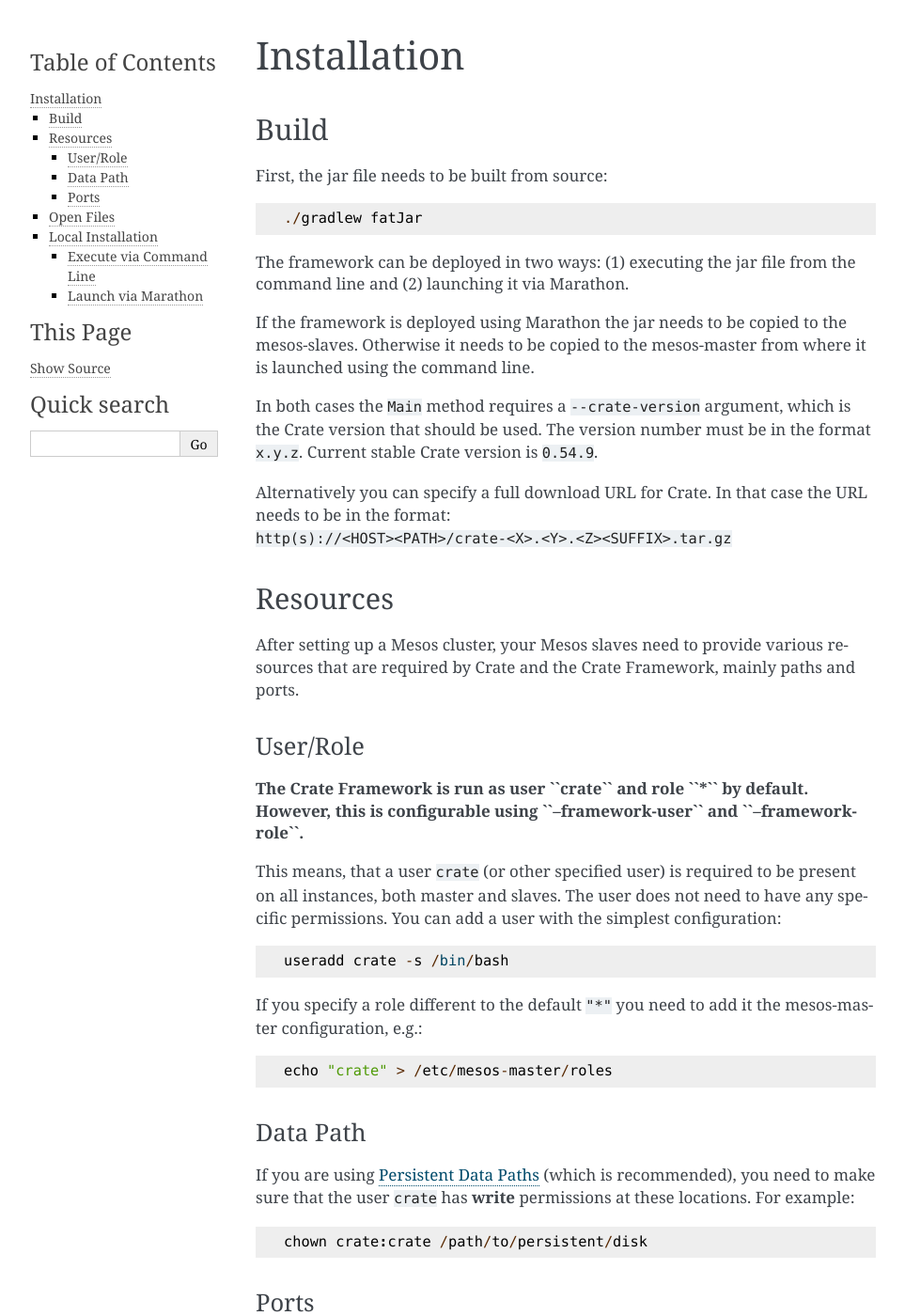
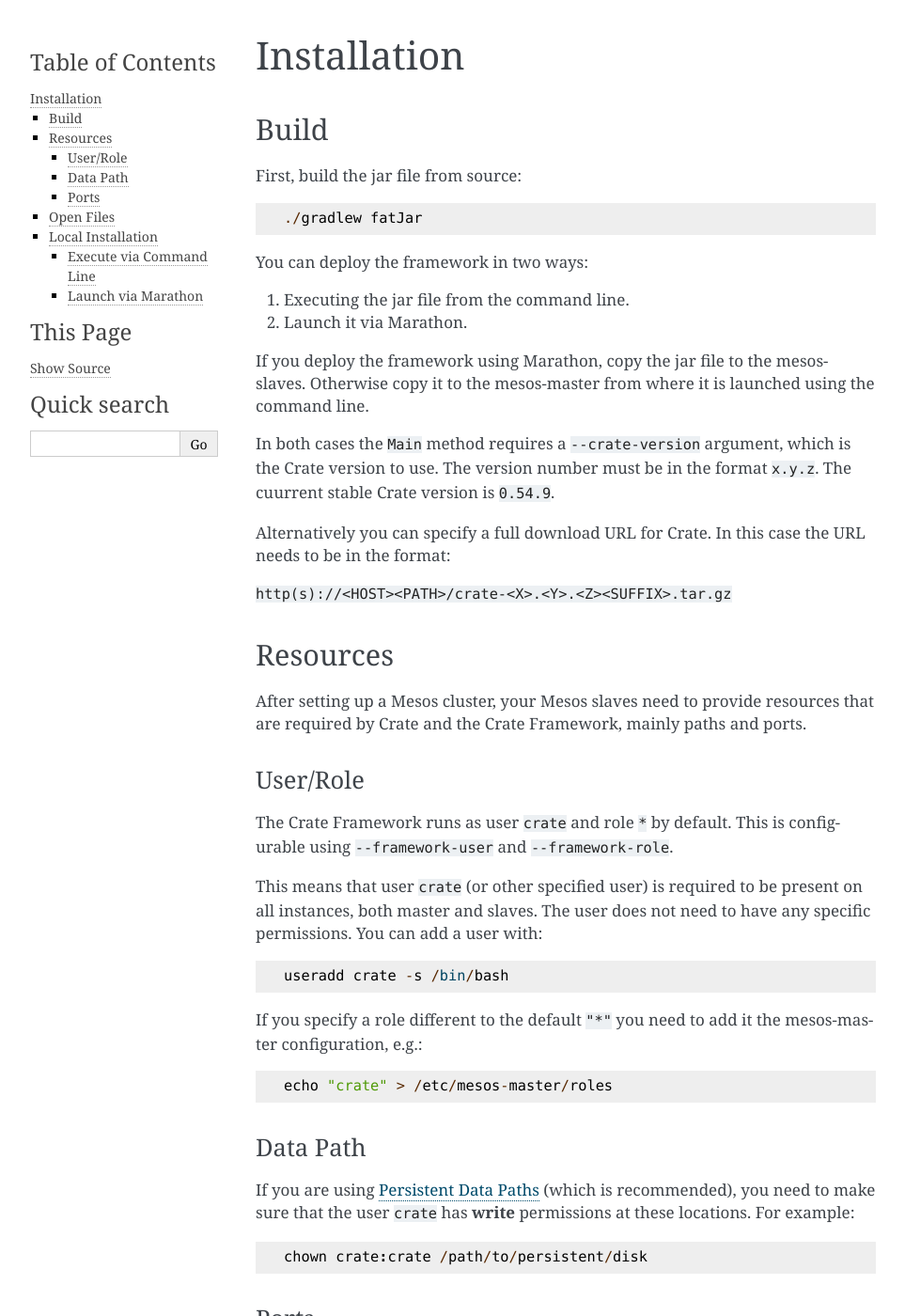
Before and after one commit to crate/crate-mesos-framework, a Sphinx documentation site: the page built from docs/installation.rst, in a window 1280 px wide and 1400 px high. Shown: the whole window at 94% size, without its empty margins (148-1111 px from the left). Built offline with Sphinx 7.4.7, drawn with Linux system fonts in a browser that asks for light colours; some of the changed text lies outside the part shown.

```diff
--- a/docs/index.rst
+++ b/docs/index.rst
@@ -25,8 +25,8 @@ Disclaimer
 
     The Crate Mesos Framework is intended to be used for quickly launching
     Crate on a Mesos cluster for testing purposes.
-    However it is recommended, not to use it in production yet.
-    Changes in the API might break older installations!
+    It's not recommended for production use yet and changes in the API might
+    break older installations!
 
 
 .. _Crate: https://crate.io
--- a/docs/installation.rst
+++ b/docs/installation.rst
@@ -5,44 +5,44 @@ Installation
 Build
 =====
 
-First, the jar file needs to be built from source::
+First, build the jar file from source::
 
     ./gradlew fatJar
 
-The framework can be deployed in two ways: (1) executing the jar file from the
-command line and (2) launching it via Marathon.
+You can deploy the framework in two ways:
 
-If the framework is deployed using Marathon the jar needs to be copied to the
-mesos-slaves. Otherwise it needs to be copied to the mesos-master from where it
-is launched using the command line.
+1. Executing the jar file from the command line.
+2. Launch it via Marathon.
+
+If you deploy the framework using Marathon, copy the jar file to the
+mesos-slaves. Otherwise copy it to the mesos-master from where it is launched
+using the command line.
 
 In both cases the ``Main`` method requires a ``--crate-version`` argument,
-which is the Crate version that should be used. The version number must be
-in the format ``x.y.z``.
-Current stable Crate version is ``0.54.9``.
+which is the Crate version to use. The version number must be in the format
+``x.y.z``. The cuurrent stable Crate version is ``0.54.9``.
 
-Alternatively you can specify a full download URL for Crate. In that case
-the URL needs to be in the format: ``http(s)://<HOST><PATH>/crate-<X>.<Y>.<Z><SUFFIX>.tar.gz``
+Alternatively you can specify a full download URL for Crate. In this case the
+URL needs to be in the format:
+
+``http(s)://<HOST><PATH>/crate-<X>.<Y>.<Z><SUFFIX>.tar.gz``
 
 
 Resources
 =========
 
-After setting up a Mesos cluster, your Mesos slaves need to provide various
-resources that are required by Crate and the Crate Framework, mainly paths and
-ports.
+After setting up a Mesos cluster, your Mesos slaves need to provide resources
+that are required by Crate and the Crate Framework, mainly paths and ports.
 
 User/Role
 ---------
 
-**The Crate Framework is run as user ``crate`` and role ``*`` by default.
-However, this is configurable using ``--framework-user`` and
-``--framework-role``.**
+The Crate Framework runs as user ``crate`` and role ``*`` by default. This is
+configurable using ``--framework-user`` and ``--framework-role``.
 
-This means, that a user ``crate`` (or other specified user) is required to be
+This means that user ``crate`` (or other specified user) is required to be
 present on all instances, both master and slaves. The user does not need to
-have any specific permissions. You can add a user with the simplest
-configuration::
+have any specific permissions. You can add a user with::
 
     useradd crate -s /bin/bash
 
@@ -85,29 +86,29 @@ Open Files
 
 Depending on the size of your installation, Crate can open a lot of files.
 You can check the number of open files with ``ulimit -n``, but it can depend
-on your host operating system. How to increase the number is dependent for your
-operating system. For instance, in RHEL6.x, you can place ``crate.conf`` file
-containing ``crate soft nofile 65535`` and ``crate hard nofile 65535``
-under ``/etc/security/limit.d``. This will set limit of number of open files
-for user ``crate`` to 65535. Furthermore it is recommended
-to set the memlock limit (the maximum locked-in-memory address space) to
-unlimited. You can do it by adding ``crate hard memlock unlimited`` and
-``crate soft memlock unlimited`` lines to the ``crate.conf`` file mentioned
-above for RHEL6.x, but please take into account that, it may differ in other
-operating systems.
+on your host operating system. Increasing this limit is dependent on your
+operating system.
+
+For instance, in RHEL6.x, you can place a ``crate.conf`` file containing ``crate
+soft nofile 65535`` and ``crate hard nofile 65535`` under
+``/etc/security/limit.d``. This will set limit of number of open files
+for user ``crate`` to 65535.
+
+It's recommended to set the memlock limit (the maximum locked-in-memory address
+space) to unlimited. You can do this by adding ``crate hard memlock unlimited``
+and ``crate soft memlock unlimited`` to the ``crate.conf`` file mentioned
+above.
 
 
 Local Installation
 ==================
 
-This repository provides a ``Vagrantfile`` that can be used for a simple
-installation of a Mesos cluster and can be used for local deployment and
-testing.
+This repository provides a ``Vagrantfile`` you can use for a simple Mesos
+cluster installation for local deployment and testing.
 
 The script will launch a 4 node Mesos cluster, 1 master and 3 slaves. For full
-instructions how to set up the local cluster (including changes to your
-``/etc/hosts`` file), please refer to the ``DEVELOP.rst`` in the root of the
-repository_.
+instructions on how to set up the local cluster (including changes to your
+``/etc/hosts`` file), refer to ``DEVELOP.rst`` in the root of the repository_.
 
 
 Execute via Command Line
@@ -115,7 +116,8 @@ Execute via Command Line
 
 ::
 
-    java -Djava.library.path=/usr/local/lib -jar /path/to/crate-mesos-0.x.x.jar --crate-version 0.x.x [OPTIONS]"
+    java -Djava.library.path=/usr/local/lib -jar /path/to/crate-mesos-0.x.x.jar
+    --crate-version 0.x.x [OPTIONS]"
 
 
 Launch via Marathon
@@ -131,27 +133,30 @@ Create a Marathon configuration file::
       "ports": [0],
       "uris": [],
       "env": {},
-      "cmd": "java -Djava.library.path=/usr/local/lib -jar /path/to/crate-mesos-0.x.x.jar --crate-version 0.x.x [OPTIONS]"
+      "cmd": "java -Djava.library.path=/usr/local/lib -jar
+      /path/to/crate-mesos-0.x.x.jar --crate-version 0.x.x [OPTIONS]"
     }
 
-For this to work ``java`` needs to be available on the mesos-slave. If ``java``
-isn't available it can be included as dependency in the Marathon configuration
-file by listing it in  ``uris`` and by changing the ``cmd``::
+For these options to work ``java`` needs to be available on the mesos-slave. If
+``java`` isn't available it can be included as dependency in the Marathon
+configuration file by listing it in  ``uris`` changing the ``cmd``::
 
     "uris": [
         "https://downloads.mesosphere.io/java/jre-7u76-linux-x64.tar.gz"
     ],
-    "cmd": "$(pwd)/jre*/bin/java $JAVA_OPTS -jar /path/to/crate-mesos-0.x.x.jar --crate-version 0.47.7",
+    "cmd": "$(pwd)/jre*/bin/java $JAVA_OPTS -jar /path/to/crate-mesos-0.x.x.jar
+--crate-version 0.47.7",
 
 
 And submit it to a running Marathon master::
 
-    curl -s -XPOST http://localhost:8080/v2/apps -d@CrateFramework.json -H "Content-Type: application/json"
+    curl -s -XPOST http://localhost:8080/v2/apps -d@CrateFramework.json -H
+    "Content-Type: application/json"
 
 
-There is a template file for ``marathon.json`` under marathon directory.
-You can copy it by ``cp marathon/marathon.json.template marathon/marathon.json``
-and modify the necessary parameters
+There's a template file for ``marathon.json`` under the marathon directory. You
+can copy it with ``cp marathon/marathon.json.template marathon/marathon.json``
+and changing the necessary parameters
 
 
 .. _repository: https://github.com/crate/crate-mesos-framework
```
Also changed, not shown: other parts of docs/installation.rst (+6 -5 lines), docs/api.rst (+71 -70 lines), docs/limitations.rst (+8 -9 lines), docs/usage.rst (+44 -39 lines).
